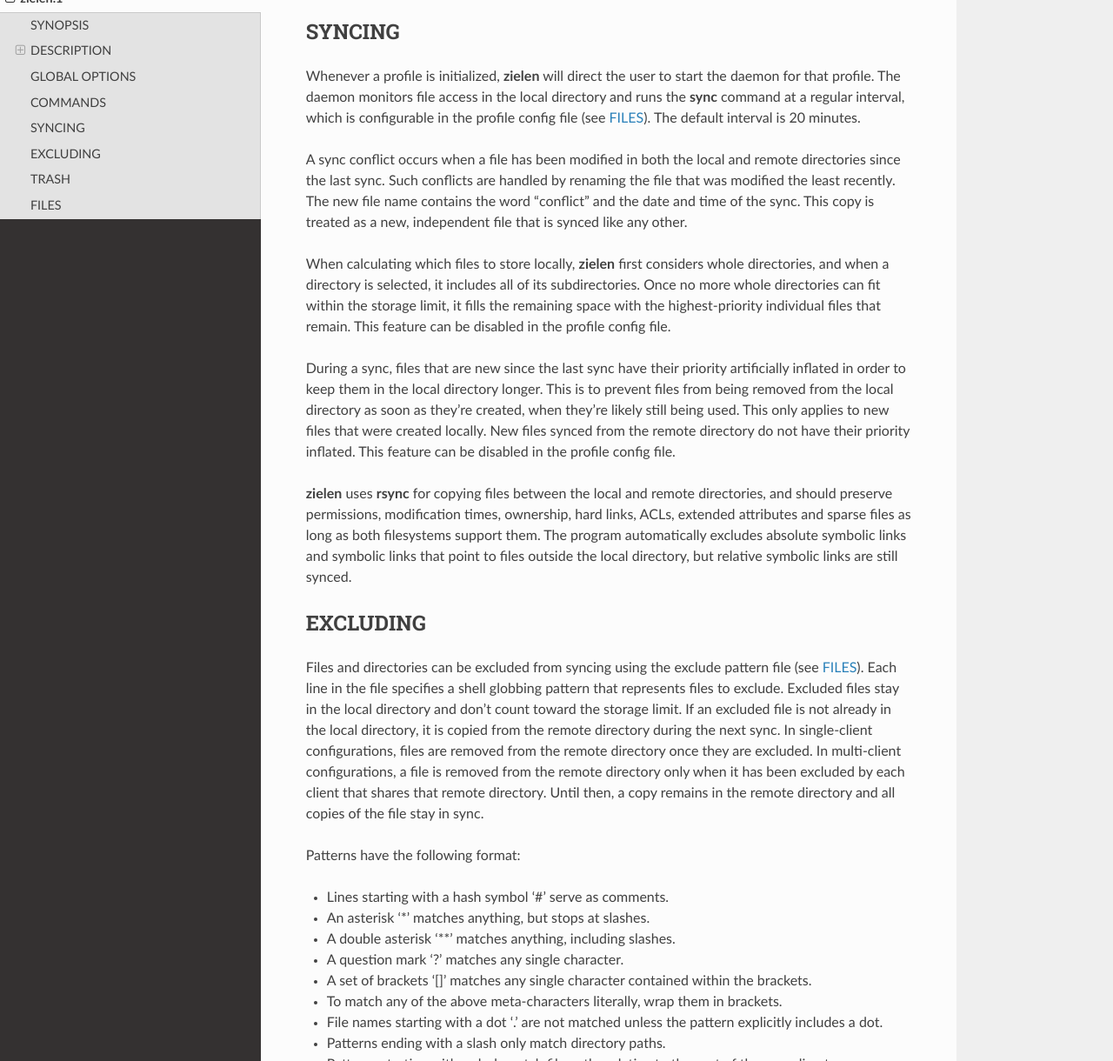
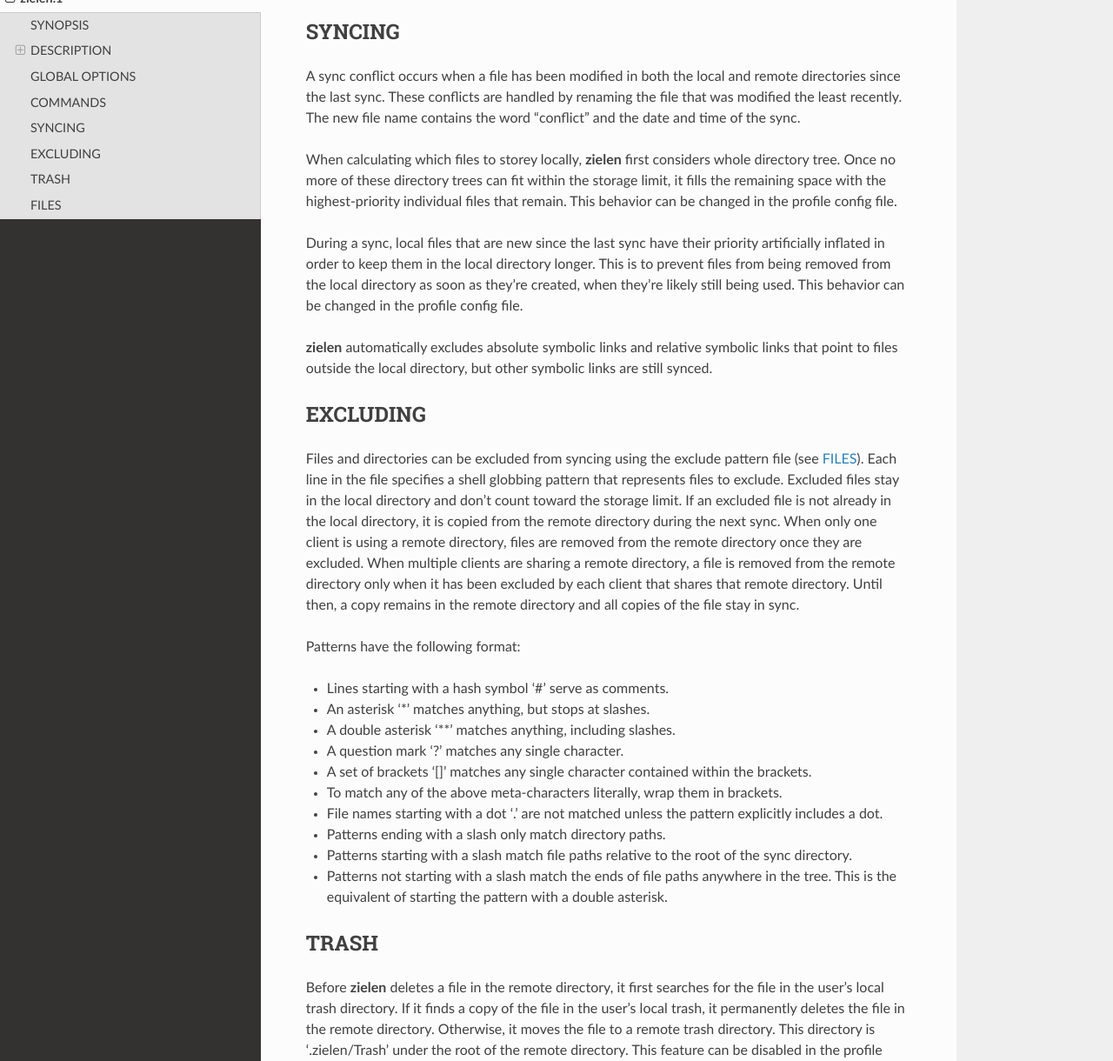
Before and after one commit to lostatc/retain-sync, a Sphinx documentation site: the page built from docs/zielen.1.rst, in a window 1280 px wide and 1400 px high, scrolled down 1640 px, cut to the strip 180-1400 px from the top of the window. Shown: the whole strip at 87% size. Built offline with Sphinx 7.4.7 and the Read the Docs theme 2.0.0, drawn with Linux system fonts in a browser that asks for light colours; some of the changed text lies outside the part shown.

Commit message:
Remove unnecessary information from man page

```diff
--- a/docs/zielen.1.rst
+++ b/docs/zielen.1.rst
@@ -88,37 +88,26 @@
 
 SYNCING
 =======
-Whenever a profile is initialized, **zielen** will direct the user to start the
-daemon for that profile. The daemon monitors file access in the local directory
-and runs the **sync** command at a regular interval, which is configurable in
-the profile config file (see FILES_). The default interval is 20 minutes.
+A sync conflict occurs when a file has been modified in both the local and
+remote directories since the last sync. These conflicts are handled by renaming
+the file that was modified the least recently. The new file name contains the
+word "conflict" and the date and time of the sync.
 
-A sync conflict occurs when a file has been modified in both the local and
-remote directories since the last sync. Such conflicts are handled by renaming
-the file that was modified the least recently. The new file name contains the
-word "conflict" and the date and time of the sync. This copy is treated as a
-new, independent file that is synced like any other.
+When calculating which files to storey locally, **zielen** first considers
+whole directory tree. Once no more of these directory trees can fit within the
+storage limit, it fills the remaining space with the highest-priority
+individual files that remain. This behavior can be changed in the profile
+config file.
 
-When calculating which files to store locally, **zielen** first considers whole
-directories, and when a directory is selected, it includes all of its
-subdirectories. Once no more whole directories can fit within the storage
-limit, it fills the remaining space with the highest-priority individual files
-that remain. This feature can be disabled in the profile config file.
-
-During a sync, files that are new since the last sync have their priority
+During a sync, local files that are new since the last sync have their priority
 artificially inflated in order to keep them in the local directory longer. This
 is to prevent files from being removed from the local directory as soon as
-they're created, when they're likely still being used. This only applies to new
-files that were created locally. New files synced from the remote directory do
-not have their priority inflated. This feature can be disabled in the profile
-config file.
+they're created, when they're likely still being used. This behavior can be
+changed in the profile config file.
 
-**zielen** uses **rsync** for copying files between the local and remote
-directories, and should preserve permissions, modification times, ownership,
-hard links, ACLs, extended attributes and sparse files as long as both
-filesystems support them. The program automatically excludes absolute symbolic
-links and symbolic links that point to files outside the local directory, but
-relative symbolic links are still synced.
+**zielen** automatically excludes absolute symbolic links and relative symbolic
+links that point to files outside the local directory, but other symbolic links
+are still synced.
 
 EXCLUDING
 =========
@@ -127,11 +116,11 @@
 that represents files to exclude. Excluded files stay in the local directory
 and don't count toward the storage limit. If an excluded file is not already in
 the local directory, it is copied from the remote directory during the next
-sync. In single-client configurations, files are removed from the remote
-directory once they are excluded. In multi-client configurations, a file is
-removed from the remote directory only when it has been excluded by each client
-that shares that remote directory. Until then, a copy remains in the remote
-directory and all copies of the file stay in sync.
+sync. When only one client is using a remote directory, files are removed from
+the remote directory once they are excluded. When multiple clients are sharing
+a remote directory, a file is removed from the remote directory only when it
+has been excluded by each client that shares that remote directory. Until then,
+a copy remains in the remote directory and all copies of the file stay in sync.
 
 Patterns have the following format:
 
@@ -154,14 +143,14 @@
 TRASH
 =====
 Before **zielen** deletes a file in the remote directory, it first searches for
-the file in the user's local trash directory by comparing file sizes first and
-then checksums. If it finds a copy of the file in the user's local trash, it
-permanently deletes the file in the remote directory. Otherwise, it moves the
-file to a remote trash directory. This directory is '.zielen/Trash' under the
-root of the remote directory. This feature can be disabled in the profile
-config file. The command **empty-trash** can be used to permanently delete all
-files in the remote trash directory. The list of local directories that are
-searched for deleted files can be altered in the profile config file.
+the file in the user's local trash directory. If it finds a copy of the file in
+the user's local trash, it permanently deletes the file in the remote
+directory. Otherwise, it moves the file to a remote trash directory. This
+directory is '.zielen/Trash' under the root of the remote directory. This
+feature can be disabled in the profile config file. The command **empty-trash**
+can be used to permanently delete all files in the remote trash directory. The
+list of local directories that are searched for deleted files can be altered in
+the profile config file.
 
 FILES
 =====
```
